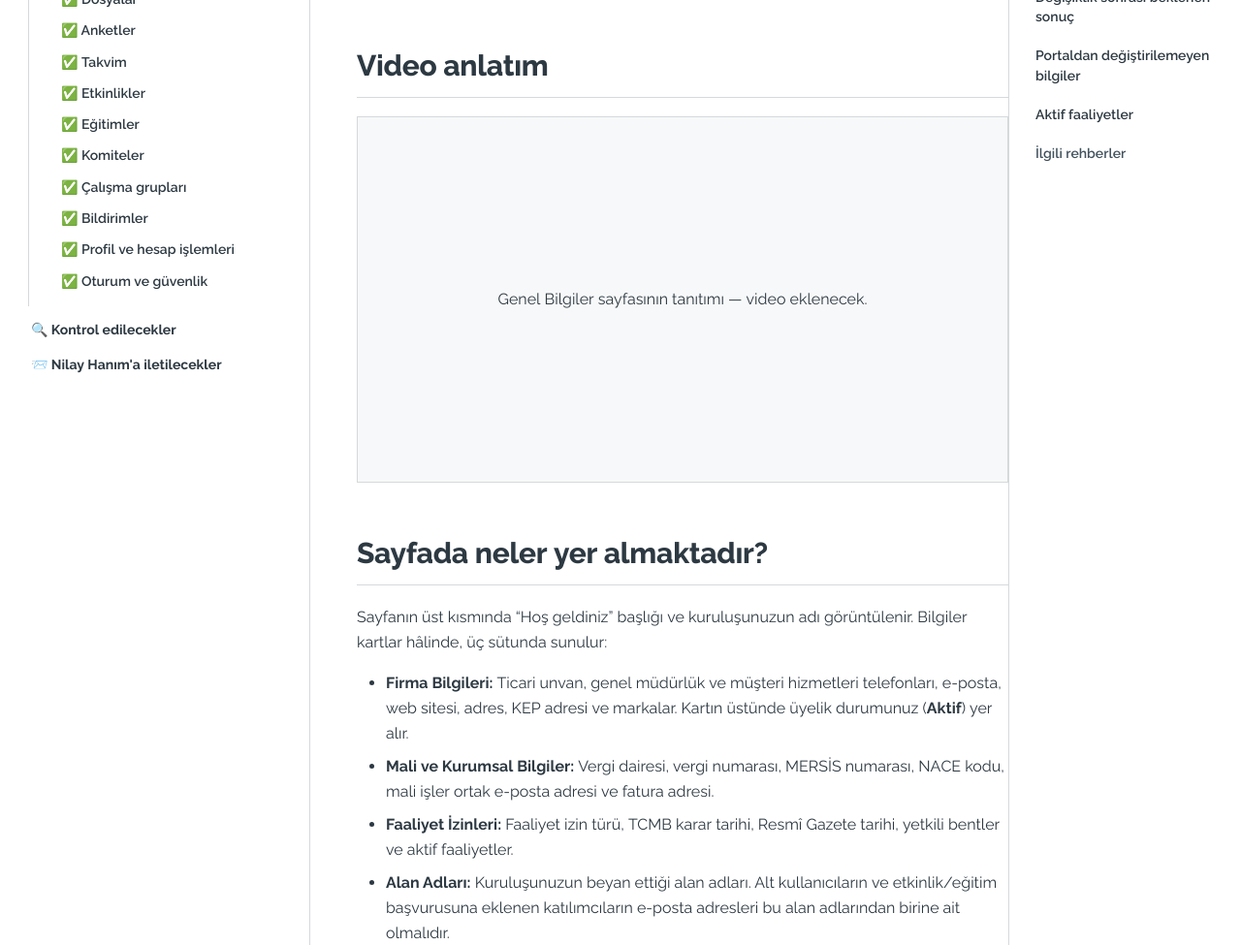
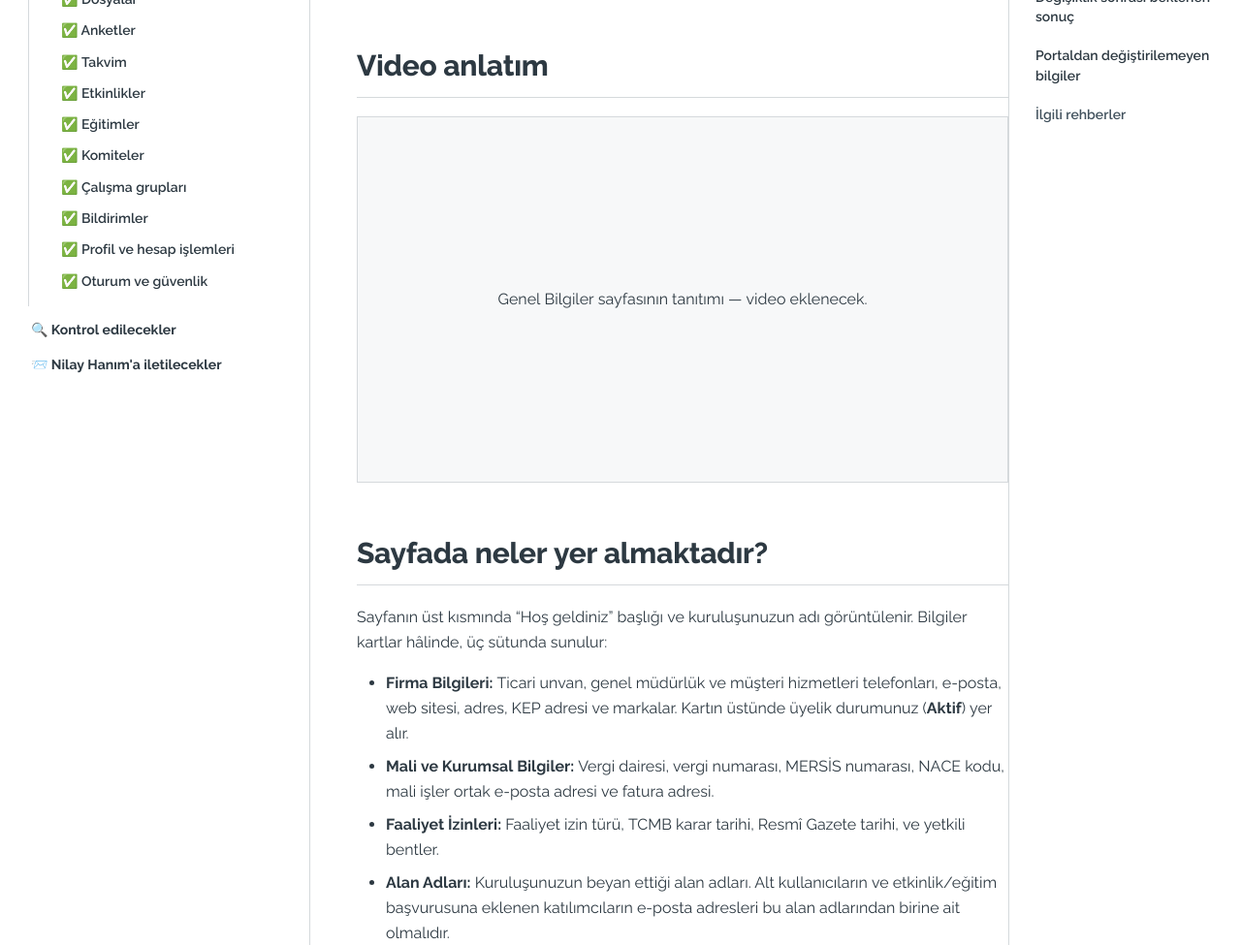
Before and after one commit to alpbayram/todeb-kullanim-rehberi, an MkDocs documentation site: the page built from docs/uye-portali/kurulus-bilgileri.md, in a window 1280 px wide. Shown: the part 450-1425 px from the top of the page at 97% size. Built offline with MkDocs 1.6.1 and Material for MkDocs 9.7.7, drawn with Linux system fonts in a browser that asks for light colours; some of the changed text lies outside the part shown.

Commit message:
docs: remove aktif faaliyet (hizmet) sections and simplify support card
Co-Authored-By: Claude Sonnet 5.5 <noreply@anthropic.com>

```diff
--- a/docs/uye-portali/kurulus-bilgileri.md
+++ b/docs/uye-portali/kurulus-bilgileri.md
@@ -18,7 +18,7 @@ Sayfanın üst kısmında “Hoş geldiniz” başlığı ve kuruluşunuzun adı
 
 - **Firma Bilgileri:** Ticari unvan, genel müdürlük ve müşteri hizmetleri telefonları, e-posta, web sitesi, adres, KEP adresi ve markalar. Kartın üstünde üyelik durumunuz (**Aktif**) yer alır.
 - **Mali ve Kurumsal Bilgiler:** Vergi dairesi, vergi numarası, MERSİS numarası, NACE kodu, mali işler ortak e-posta adresi ve fatura adresi.
-- **Faaliyet İzinleri:** Faaliyet izin türü, TCMB karar tarihi, Resmî Gazete tarihi, yetkili bentler ve aktif faaliyetler.
+- **Faaliyet İzinleri:** Faaliyet izin türü, TCMB karar tarihi, Resmî Gazete tarihi, ve yetkili bentler.
 - **Alan Adları:** Kuruluşunuzun beyan ettiği alan adları. Alt kullanıcıların ve etkinlik/eğitim başvurusuna eklenen katılımcıların e-posta adresleri bu alan adlarından birine ait olmalıdır.
 - **Yöneticiler:** Genel Müdür ve Genel Müdür Yardımcılarının bilgileri.
 - **Hazine ve Maliye Bakanlığına Yapılan Raporlama Bilgileri:** IP adresleri ve raporlama e-posta adresi.
@@ -74,10 +74,6 @@ Aşağıdaki bilgiler portal üzerinden değiştirilemez; ilgili kartlarda kalem
 
 Birlik Temsilcisi değişikliği, adres değişikliği, KEP adresi değişikliği ve ticaret unvanı değişikliği talepleri, KEP üzerinden resmî yazı ile Birliğe iletilmelidir. Ayrıntılar için [TÖDEB Kılavuzu](https://www.todeb.org.tr/todebkilavuzu) incelenebilir. Şube ve temsilcilik bildirimleri ise TÖDEB Veri Transferi Sistemi (TVTS) üzerinden yapılmaktadır.
 
-## Aktif faaliyetler
-
-**Faaliyet İzinleri** kartında **Üye Aktif Faaliyetleri** alanı yer alır. Kuruluşunuza ait aktif faaliyet kaydı bulunmuyorsa bu alanda “Kayıtlı hizmet bulunmamaktadır.” ifadesi görüntülenir.
-
 ## İlgili rehberler
 
 - [Üyelik başvurusu](uyelik-basvurusu.md)
```
Also changed, not shown: docs/kontrol-edilecekler.md (+4 -5 lines), docs/uye-portali/destek-talepleri.md (+1 -1 lines), docs/uye-portali/uyelik-basvurusu.md (+0 -5 lines).
